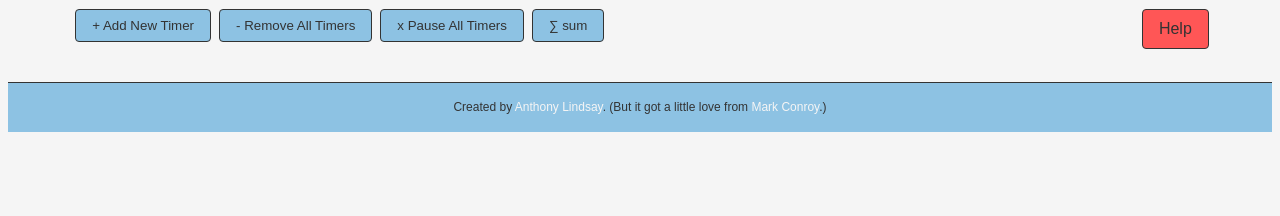
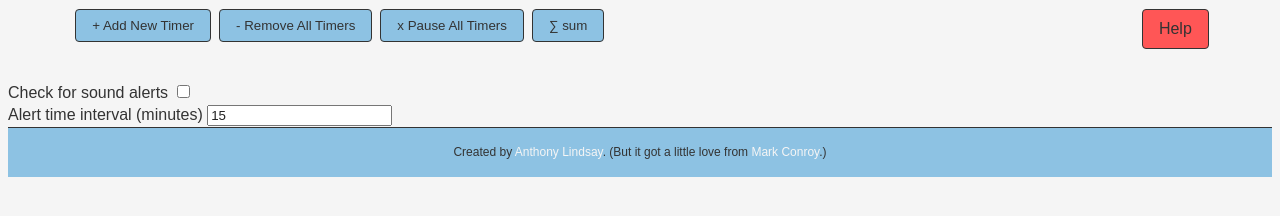
Before and after one commit to anthonylindsay/tasktimer, a plain HTML site: page index.html in a window 1280 px wide. Shown: the part 72-288 px from the top of the page. Drawn offline with nearby package versions, Linux system fonts and the light colour scheme.

Commit message:
Added settings form items to page.

```diff
--- a/index.html
+++ b/index.html
@@ -36,6 +36,13 @@
         </div>
         <div id="countdown"></div>
     </div>
+    <div id="settings">
+      <form>
+        Check for sound alerts <input type="checkbox" name="sound" value="1" id="sound"><br />
+        Alert time interval (minutes) <input type="text" name="time-increment" value="15" id="time-increment">
+      </form>
+
+    </div>
     <div id="footer">Created by <a href="https://github.com/anthonylindsay/tasktimer">Anthony Lindsay</a>. (But it got a little love from <a href="https://github.com/markconroy/tasktimer">Mark Conroy</a>.)</div>
 
         <script src="//ajax.googleapis.com/ajax/libs/jquery/1.10.2/jquery.min.js"></script>
```
